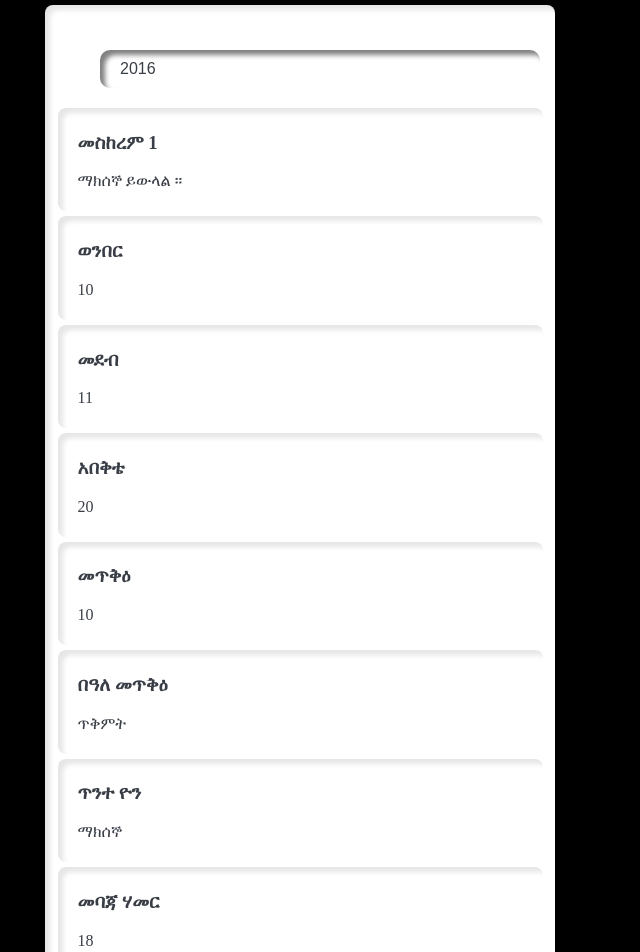
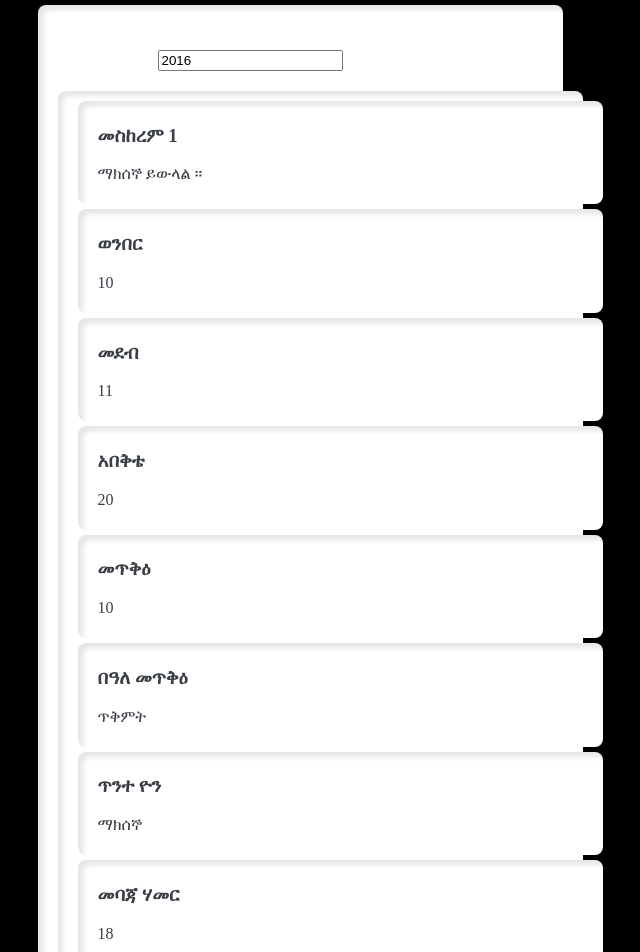
Before and after one commit to YohansShegaw/BahreHasab, a React (Vite) app in the folder bahre-hasab/: page / in a window 1280 px wide. Shown: the top 952 px of the page, without its empty margins (340-980 px from the left). Built offline with nearby package versions, Linux system fonts and the light colour scheme.

Commit message:
second commit

```diff
--- a/bahre-hasab/src/components/Search.jsx
+++ b/bahre-hasab/src/components/Search.jsx
@@ -145,55 +145,55 @@ export default function Search({ year, setYear }) {
       <div className={styles.searchComponent}>
         {" "}
         <input
-          className={styles.input}
+          classNamelassName={styles.input}
           type="number"
           onChange={(e) => setYear(e.target.value)}
           value={year}
         />
       </div>
-      <div className={styles.list1}>
-        <div className={styles.list2}>
+      <div className={styles.list}>
+        <div className={styles.list}>
           <h3>መስከረም 1 </h3>
           <p>{day} ይውላል ፡፡</p>
         </div>
 
-        <div className={styles.list2}>
+        <div className={styles.list}>
           <h3>ወንበር </h3>
           <p>{ወንበር}</p>
         </div>
 
-        <div className={styles.list2}>
+        <div className={styles.list}>
           <h3>መደብ </h3>
           <p>{መደብ}</p>
         </div>
 
-        <div className={styles.list2}>
+        <div className={styles.list}>
           <h3>አበቅቴ </h3>
           <p>{አበቅቴ}</p>
         </div>
 
-        <div className={styles.list2}>
+        <div className={styles.list}>
           <h3>መጥቅዕ </h3>
           <p>{መጥቅዕ === 0 ? 30 : መጥቅዕ}</p>
         </div>
 
-        <div className={styles.list2}>
+        <div className={styles.list}>
           <h3>በዓለ መጥቅዕ </h3>
           <p>{መጥቅዕ <= 14 ? "ጥቅምት" : "መስከረም"}</p>
         </div>
 
-        <div className={styles.list2}>
+        <div className={styles.list}>
           {" "}
           <h3>ጥንተ ዮን </h3>
           <p>{yonday}</p>
         </div>
 
-        <div className={styles.list2}>
+        <div className={styles.list}>
           <h3>መባጃ ሃመር </h3>
           <p>{መባጃ_ሃመር === 0 ? 30 : መባጃ_ሃመር}</p>
         </div>
 
-        <div className={styles.list2}>
+        <div className={styles.list}>
           <h3>ነነዌ </h3>
           <p>
             {መጥቅዕ <= 14
@@ -202,54 +202,54 @@ export default function Search({ year, setYear }) {
           </p>
         </div>
 
-        <div className={styles.list2}>
+        <div className={styles.list}>
           <h3>ዐቢይ ጾም </h3>
           <p>{abiyTom}</p>
         </div>
 
-        <div className={styles.list2}>
+        <div className={styles.list}>
           <h3>ደብረ ዘይት </h3>
           <p>{debreZeyt === 0 ? 30 : debreZeyt}</p>
         </div>
 
-        <div className={styles.list2}>
+        <div className={styles.list}>
           <h3>ሆሳዕና </h3>
           <p>{hosaena === 0 ? 30 : hosaena}</p>
         </div>
 
-        <div className={styles.list2}>
+        <div className={styles.list}>
           <h3>ስቅለት </h3>
           <p>{sqlet === 0 ? 30 : sqlet}</p>
         </div>
 
-        <div className={styles.list2}>
+        <div className={styles.list}>
           {" "}
           <h3>ትንሳዔ </h3>
           <p>{tnsae === 0 ? 30 : tnsae}</p>
         </div>
 
-        <div className={styles.list2}>
+        <div className={styles.list}>
           <h3>ርክበ ካህን </h3>
           <p>{rkbeKahn === 0 ? 30 : rkbeKahn}</p>
         </div>
 
-        <div className={styles.list2}>
+        <div className={styles.list}>
           <h3>ዕርገት </h3>
           <p>{erget === 0 ? 30 : erget}</p>
         </div>
 
-        <div className={styles.list2}>
+        <div className={styles.list}>
           <h3>ጲራቅሊጦስ </h3>
           <p>{piraqlitos === 0 ? 30 : piraqlitos}</p>
         </div>
 
-        <div className={styles.list2}>
+        <div className={styles.list}>
           {" "}
           <h3>ጾመ ሃዋሪያት </h3>
           <p>{tsomeHawariyat === 0 ? 30 : tsomeHawariyat}</p>
         </div>
 
-        <div className={styles.list2}>
+        <div className={styles.list}>
           <h3>ጾመ ድህነት </h3>
           <p>{tsomeDhnet === 0 ? 30 : tsomeDhnet}</p>
         </div>
--- a/bahre-hasab/src/components/style.module.css
+++ b/bahre-hasab/src/components/style.module.css
@@ -6,39 +6,18 @@
   margin: 0 auto;
   margin-top: 5px;
   padding: 5px;
-  padding-left: 5px;
-  color: #393e46;
-}
-.list1 {
-  /* background-color: white;
-  border-radius: 8px;
-  box-shadow: inset 5px 5px 5px rgba(0, 0, 0, 0.1);
-  width: 480px;
-  margin: 0 auto;
-  margin-top: 5px;
-  padding: 5px;
-  padding-left: 5px;
-  color: #393e46; */
-}
-.list2 {
-  background-color: white;
-  border-radius: 8px;
-  box-shadow: inset 5px 5px 5px rgba(0, 0, 0, 0.1);
-  width: 460px;
-  margin: 0 auto;
-  margin-top: 5px;
-  padding: 5px;
   padding-left: 20px;
   color: #393e46;
 }
+
 .searchComponent {
   margin: 20px auto;
-  width: 400px;
+  width: 300px;
   position: relative;
   margin-top: 40px;
 }
 .input {
-  border: none;
+  border: 1px solid #e3e4dc;
   /* border-bottom: 2px solid #e3e4dc; */
   border-radius: 10px;
   padding: 10px 20px;
```
